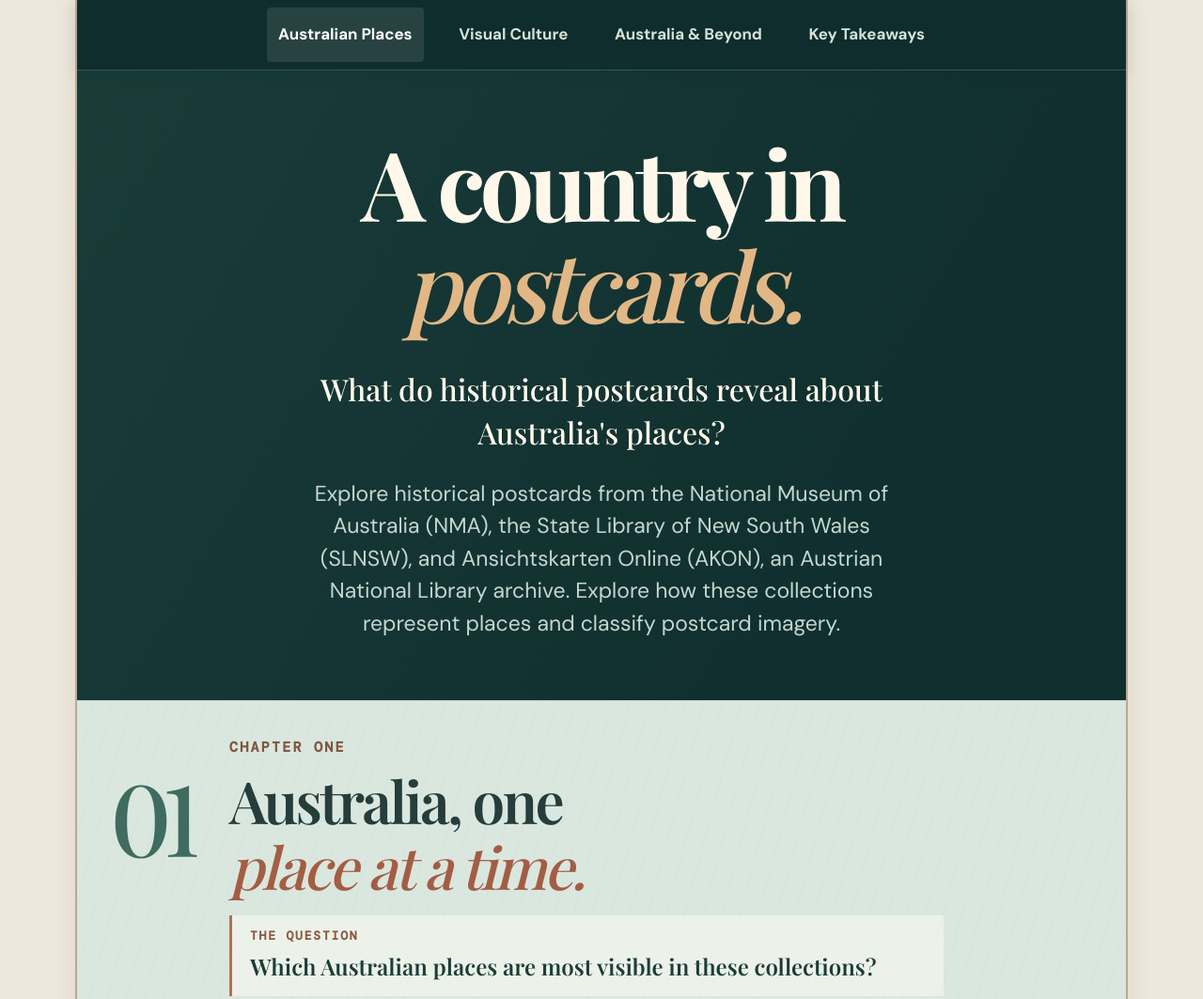
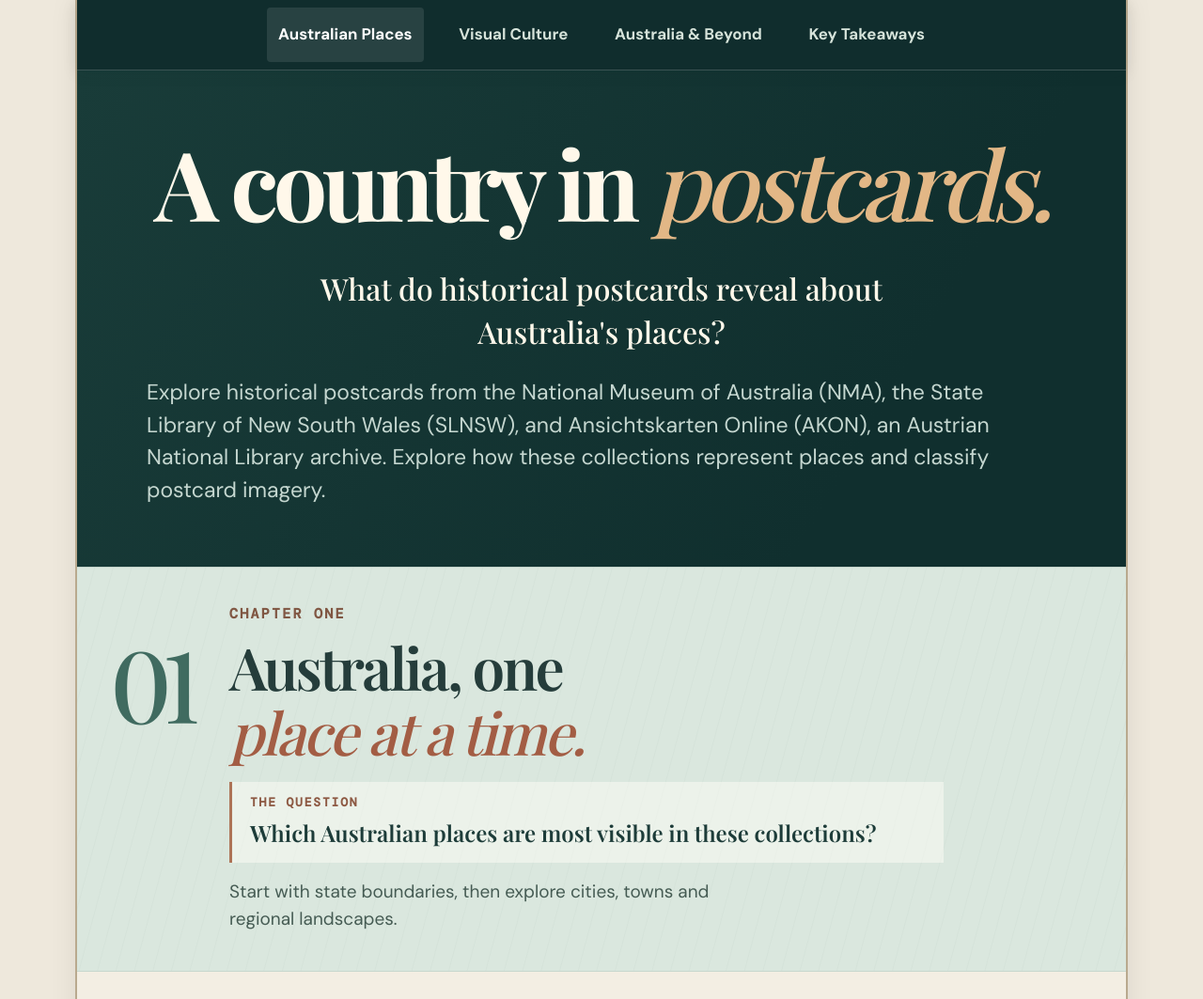
Before and after one commit to LimKianBong/Data-Visualisation-2, a plain HTML site: page docs/index.html in a window 1280 px wide. Shown: the top 1063 px of the page at 94% size. Drawn offline with nearby package versions, Linux system fonts and the light colour scheme; a script that the page names is missing.

Commit message:
Edited the styling

```diff
--- a/docs/css/style.css
+++ b/docs/css/style.css
@@ -104,11 +104,11 @@ button { cursor: pointer; }
   display: flex;
   align-items: center;
   justify-content: center;
-  padding: 65px 24px;
+  padding: 65px 36px;
 }
 .hero-copy {
   width: 100%;
-  max-width: 1000px;
+  max-width: none;
   margin: 0 auto;
   display: flex;
   flex-direction: column;
@@ -138,12 +138,13 @@ button { cursor: pointer; }
   text-align: center;
 }
 .hero-sub {
-  max-width: 750px;
-  margin: 0 auto;
+  width: 100%;
+  max-width: none;
+  margin: 0;
   color: #c5d7d0;
   font-size: 23px;
   line-height: 1.5;
-  text-align: center;
+  text-align: left;
 }
 
 .chapter {
@@ -939,9 +940,9 @@ button { cursor: pointer; }
   .figure-card:not(.figure-card--paired) > .pair-reading-note { padding: 19px 15px; }
 }
 
-.hero-copy { max-width: 850px; }
+.hero-copy { max-width: none; }
 .hero-lede { max-width: 710px; }
-.hero-sub { max-width: 670px; }
+.hero-sub { max-width: none; }
 .hero-lede .hero-line,
 .hero-sub .hero-line { display: block; }
 
```
